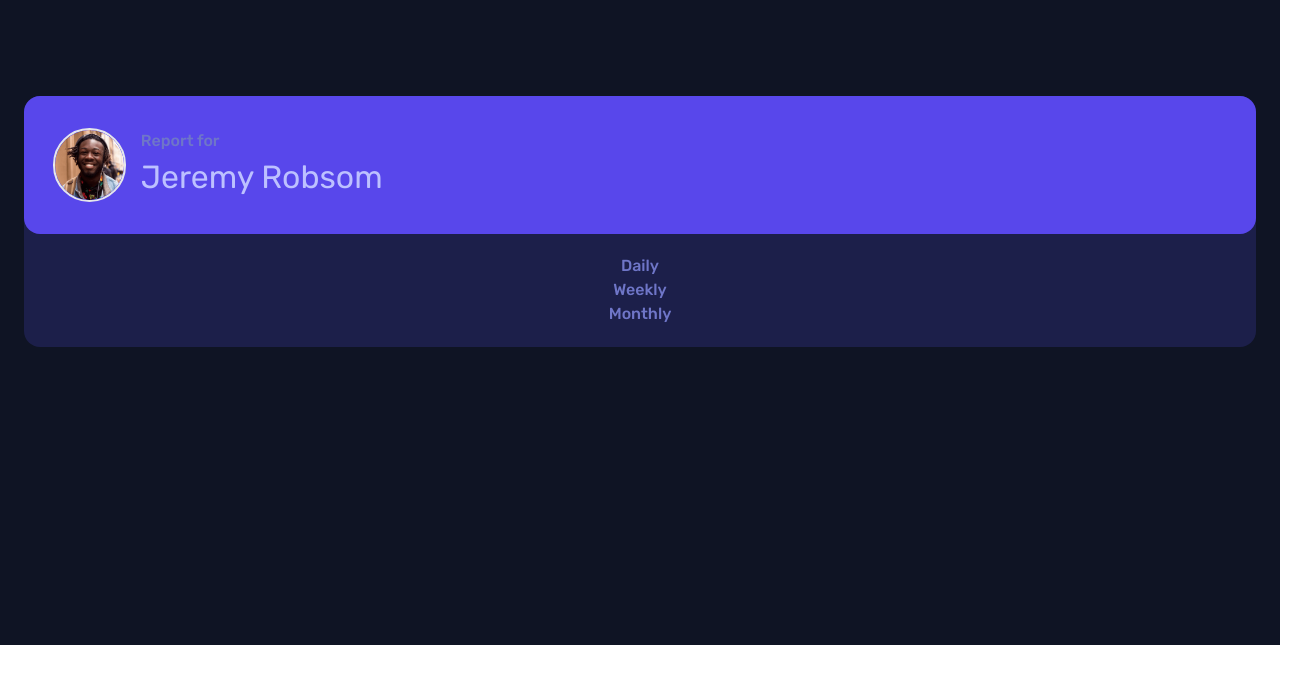
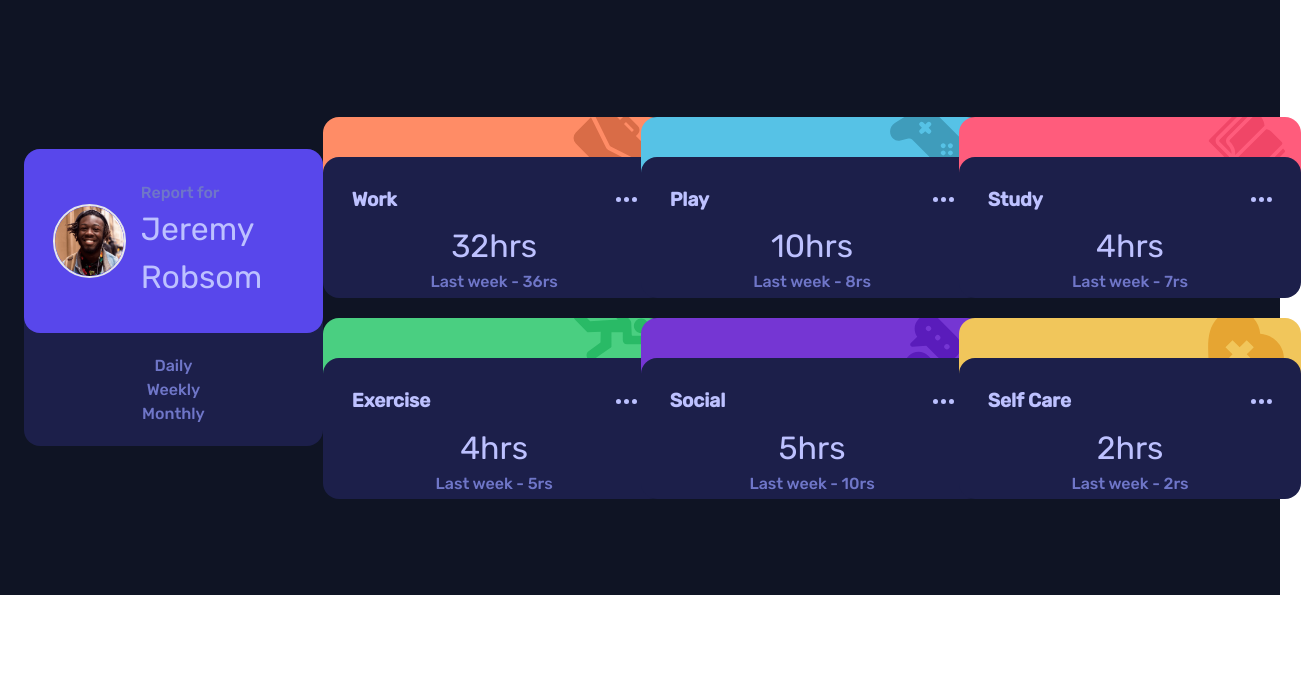
Before and after one commit to elvisowusu/Time-Tracker, a React (Vite) app: page / in a window 1280 px wide. Shown: the top 684 px of the page, 1301 px wide, since content can reach past the window. Built offline with nearby package versions, Linux system fonts and the light colour scheme.

Commit message:
Update MainComponent layout

```diff
--- a/src/MainComponent.jsx
+++ b/src/MainComponent.jsx
@@ -24,8 +24,8 @@ function MainComponent() {
 
 
     return (
-        <div className='flex flex-col items-center bg-Verydarkblue px-[1.5rem] py-[6rem]'>
-           <div className='bg-Darkblue w-full rounded-2xl'>
+        <div className='flex flex-col md:flex-row items-center bg-Verydarkblue px-[1.5rem] py-[6rem]'>
+           <div className='bg-Darkblue w-[21.4rem] rounded-2xl'>
                 <div className='flex items-center gap-[0.9rem] bg-BlueColor rounded-2xl px-[1.8rem] py-[2rem]'>
                     <img className='w-[4.6rem] border-2 rounded-full' src={Jeremy} alt="image" />
                     <p ><span className='block text-Desaturatedblue font-medium'>Report for </span><span className='text-PaleBlue text-[1.5rem] lg:text-[2rem]'>Jeremy Robsom</span></p>
@@ -41,10 +41,10 @@ function MainComponent() {
 
 
 
-           <div className='w-full flex flex-col md:flex-row gap-[1.3rem] mt-[1.3rem]'>
+           <div className='flex flex-col md:grid md:grid-cols-3 gap-[1.3rem] mt-[1.3rem]'>
             {
                 icons.map((iconItems)=>{
-                    return <div className='rounded-2xl relative overflow-hidden h-[11.3rem]'>
+                    return <div className='rounded-2xl relative overflow-hidden h-[11.3rem] w-[21.4rem]'>
                                 <div className={`flex justify-end item px-[1rem] ${iconItems.color} h-[3.7rem] absolute w-full`}><img className={`w-[4.8rem] absolute -top-[0.6rem]`} src={iconItems.icon} alt="" /></div>
                                 <div className='bg-Darkblue rounded-2xl w-full absolute top-[2.5rem] px-[1.8rem] py-[1.8rem]'>
                                     <div className='mb-2 flex items-center justify-between '><p className='text-PaleBlue font-semibold text-[1.2rem]'>{iconItems.category}</p><img src={ellipsis} alt="image" /></div>
```
